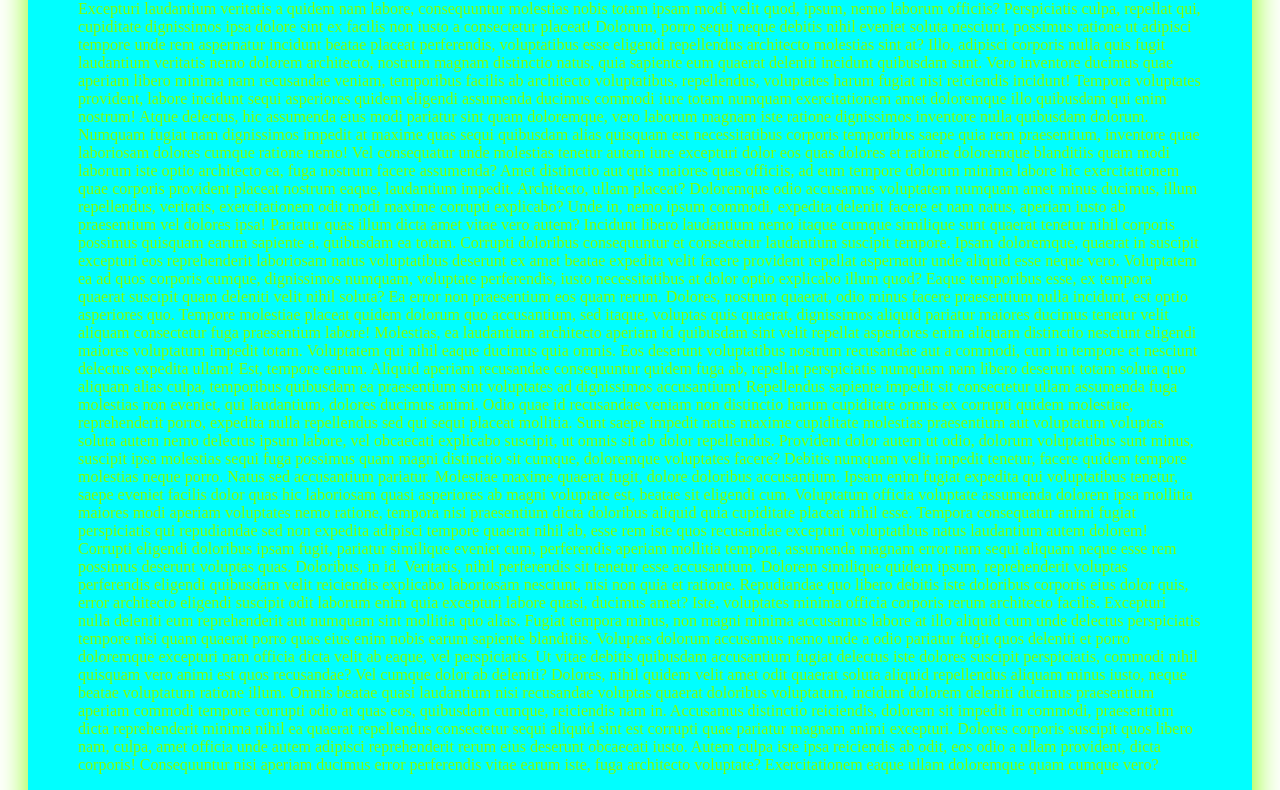
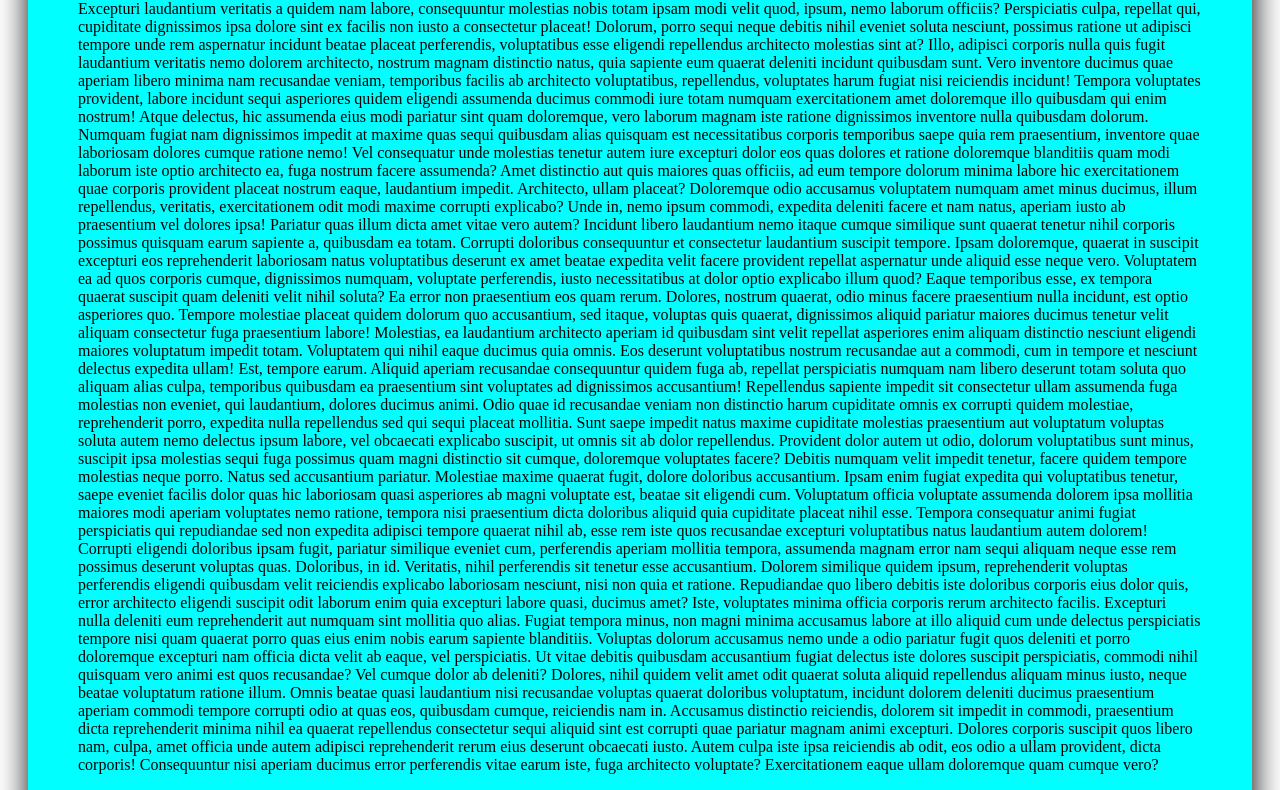
Before and after one commit to sujob258549/git-hub-20, a plain HTML site: page index.html in a window 1280 px wide. Shown: the part 1079-1869 px from the top of the page. Drawn offline with Linux system fonts and the light colour scheme.

Commit message:
next-update-1

```diff
--- a/index.html
+++ b/index.html
@@ -10,7 +10,7 @@
     <style>
         p{
             background-color: aqua;
-            color: chartreuse;
+            color: rgb(2, 3, 0);
             padding: 50px;
             margin: 20px;
             box-shadow: 1px 1px 30px;
```
